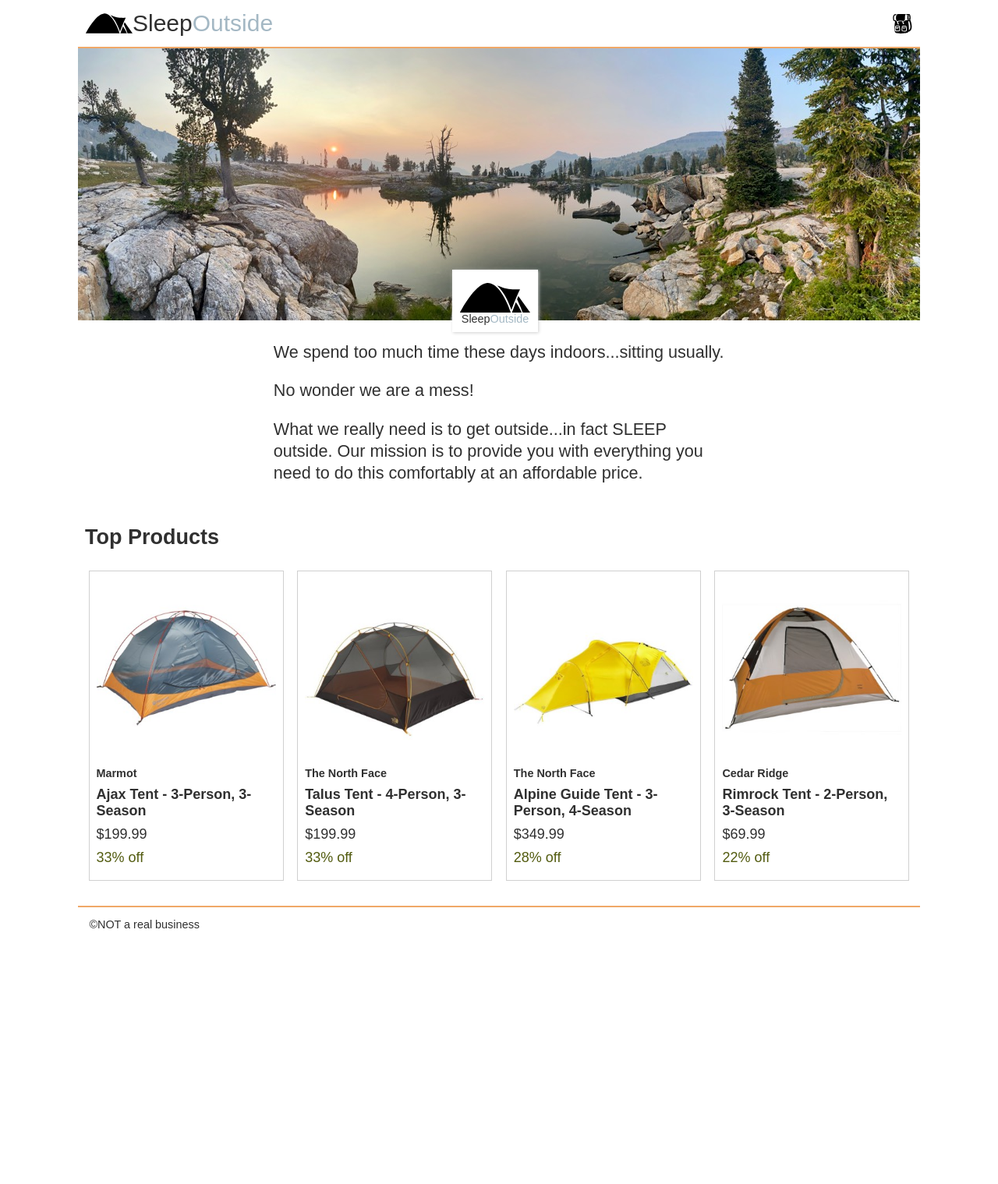
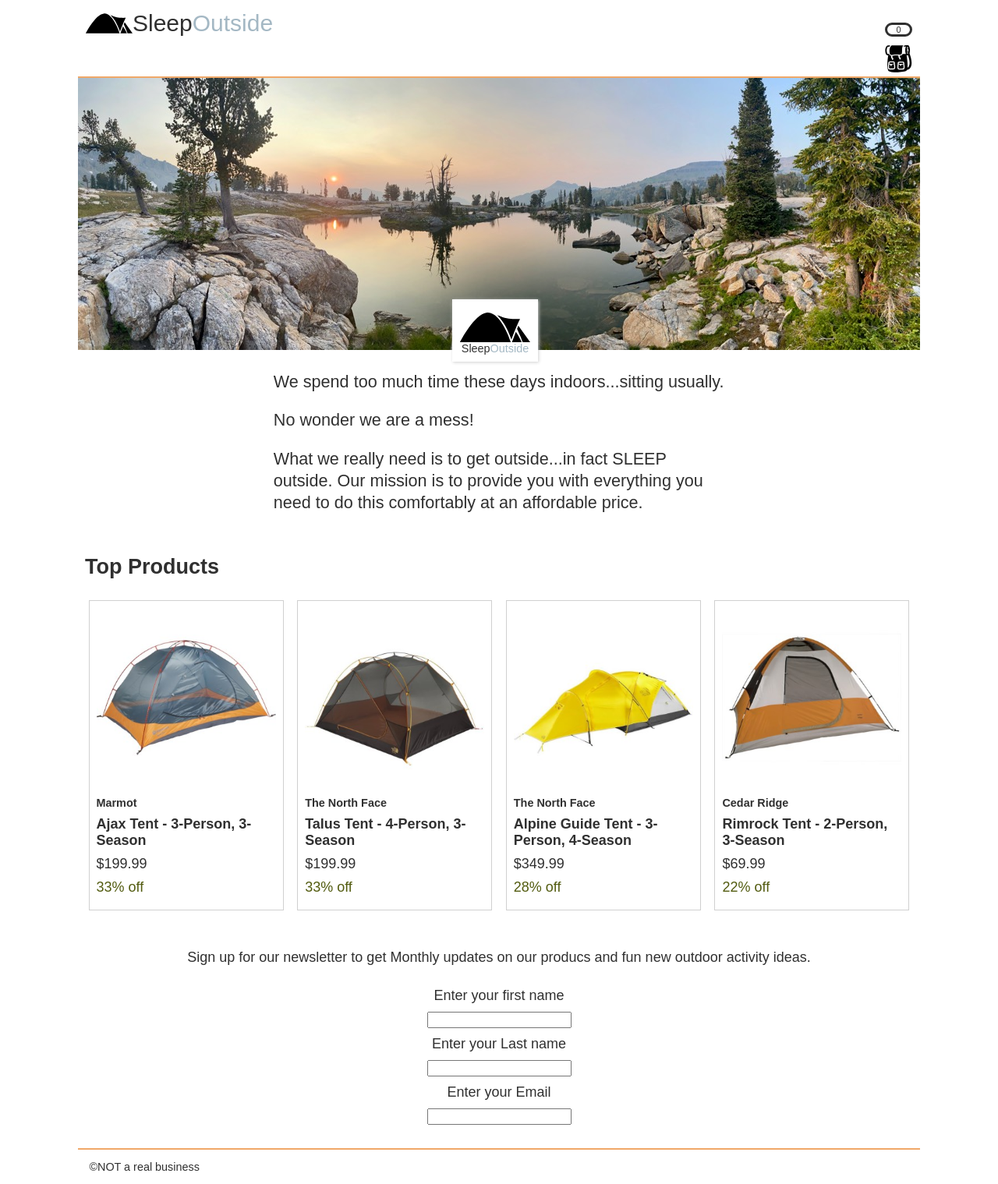
Before and after one commit to BrighamV/sleep_outside, a website built with Vite: page src/index.html in a window 1280 px wide. Shown: the whole page at 78% size. Before the commit the page ends 1208 px from the top, so only its background shows below. Built offline with nearby package versions, Linux system fonts and the light colour scheme.

Commit message:
added superscript

```diff
--- a/src/css/style.css
+++ b/src/css/style.css
@@ -107,9 +107,14 @@
   position: relative;
   text-align: center;
 }
+#superScript {
+  border: #303030 solid;
+  border-radius: 20px;
+  font-size: 11px;
+}
 
 .cart svg {
-  width: 25px;
+  width: 35px;
 }
 .cart:hover svg {
   fill: gray;
@@ -244,3 +249,13 @@
   display: none;
   visibility: hidden;
 }
+#newsLetter {
+  text-align: center;
+  display: flex;
+  flex-direction: column;
+  align-items: center;
+  padding-bottom: 30px;
+}
+#newsLetter label {
+  padding: 10px;
+}
--- a/src/index.html
+++ b/src/index.html
@@ -93,6 +93,18 @@
           </li> -->
         </ul>
       </section>
+
+      <form id="newsLetter">
+        <p>
+          Sign up for our newsletter to get Monthly updates on our producs and fun new outdoor activity ideas.
+        </p>
+        <label for="fname">Enter your first name</label>
+        <input type="text" id="fname" name="fname">
+        <label for="lname">Enter your Last name</label>
+        <input type="text" id="lname" name="lname">
+        <label for="email">Enter your Email</label>
+        <input type="email" id="email" name="email">
+      </form>
     </main>
     <footer id="main-footer"></footer>
   </body>
--- a/src/partials/header.html
+++ b/src/partials/header.html
@@ -2,7 +2,9 @@
   <img src="/images/noun_Tent_2517.svg" alt="tent image for logo" />
   <a href="../index.html"> Sleep<span class="highlight">Outside</span></a>
 </div>
+
 <div class="cart">
+  <p id="superScript">0</p>
   <a href="/cart/index.html">
     <svg xmlns="http://www.w3.org/2000/svg" viewBox="0 0 100 100">
       <path
@@ -27,5 +29,8 @@
       <!-- <text x="0" y="115" fill="#000000" font-size="5px" font-weight="bold" font-family="'Helvetica Neue', Helvetica, Arial-Unicode, Arial, Sans-serif">Created by Natalia Woodroffe</text>
           <text x="0" y="120" fill="#000000" font-size="5px" font-weight="bold" font-family="'Helvetica Neue', Helvetica, Arial-Unicode, Arial, Sans-serif">from the Noun Project</text> -->
     </svg>
+
+
   </a>
+
 </div>
```
Also changed, not shown: src/js/productDetails.js (+25 -0 lines).
